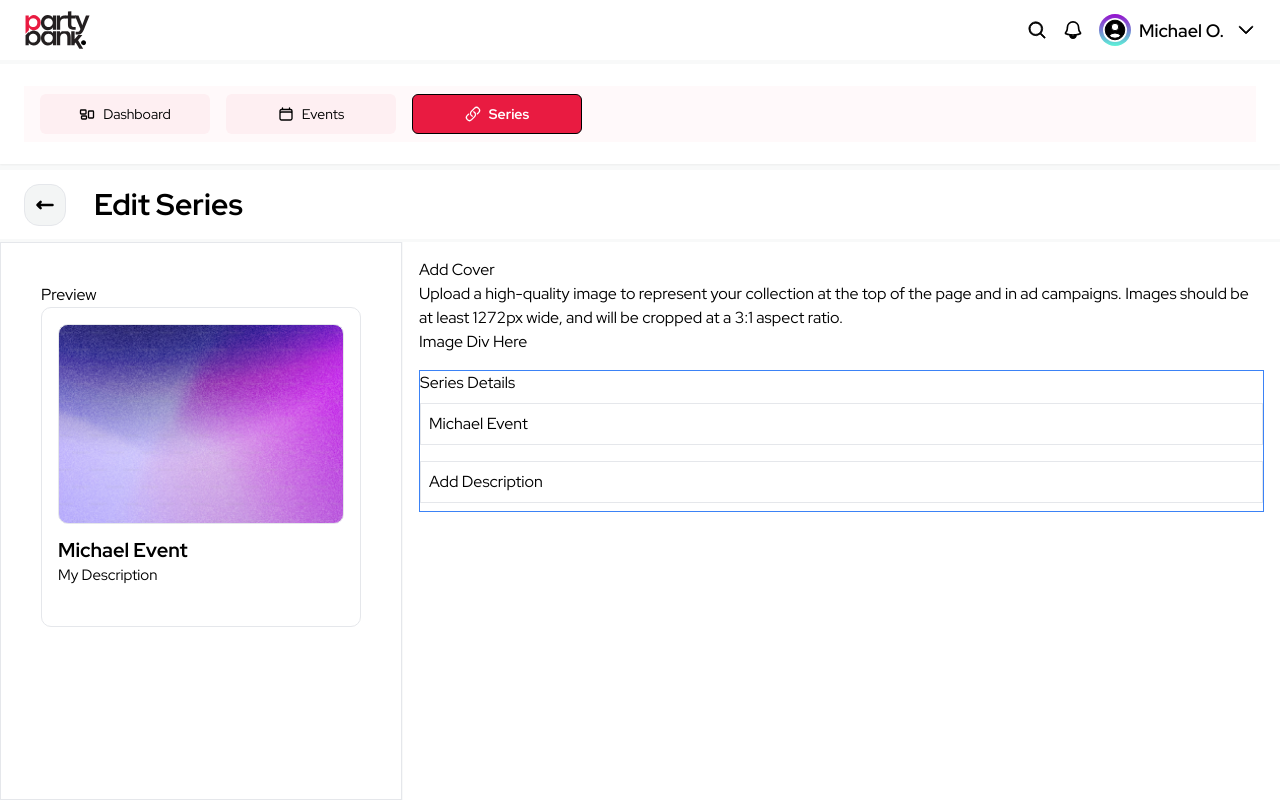
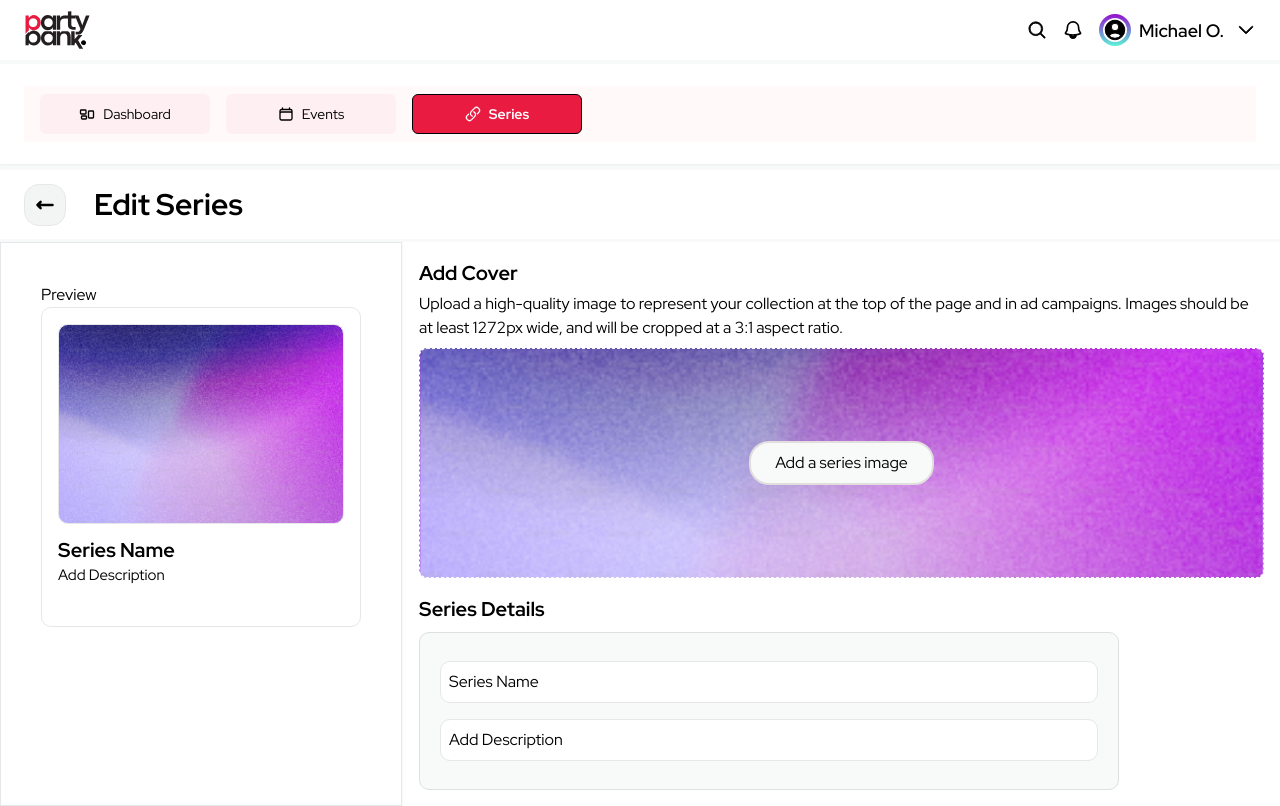
Before and after one commit to dejmartins/partybank-organizer, a Next.js app: page /dashboard/series/1/edit in a window 1280 px wide. Built offline with nearby package versions, Linux system fonts and the light colour scheme.

Commit message:
edit-series: drag series image

```diff
--- a/app/dashboard/series/[id]/edit/page.tsx
+++ b/app/dashboard/series/[id]/edit/page.tsx
@@ -1,7 +1,55 @@
+'use client'
+
+import { useState } from 'react';
 import { BackButton } from "@/app/ui/series/buttons";
 
 export default function Page() {
-    const backgroundImageUrl = '/defaultImage.png';
+    const [selectedImage, setSelectedImage] = useState('/defaultImage.png');
+    const [backgroundPosition, setBackgroundPosition] = useState({ x: 50, y: 50 });
+    const [seriesName, setSeriesName] = useState('Series Name');
+    const [seriesDescription, setSeriesDescription] = useState('Add Description');
+
+    const handleImageChange = (event: any) => {
+        const file = event.target.files[0];
+        if (file) {
+            const imageUrl = URL.createObjectURL(file);
+            setSelectedImage(imageUrl);
+        }
+    };
+
+    const handleDrag = (event: any) => {
+        let isDragging = false;
+        let startX = 0, startY = 0, initialX = 0, initialY = 0;
+
+        const onMouseDown = (e: any) => {
+            isDragging = true;
+            startX = e.clientX;
+            startY = e.clientY;
+            initialX = backgroundPosition.x;
+            initialY = backgroundPosition.y;
+            window.addEventListener('mousemove', onMouseMove);
+            window.addEventListener('mouseup', onMouseUp);
+        };
+
+        const onMouseMove = (e: any) => {
+            if (isDragging) {
+                const deltaX = e.clientX - startX;
+                const deltaY = e.clientY - startY;
+                setBackgroundPosition({
+                    x: Math.max(Math.min(initialX + deltaX, 100), 0),
+                    y: Math.max(Math.min(initialY + deltaY, 100), 0),
+                });
+            }
+        };
+
+        const onMouseUp = () => {
+            isDragging = false;
+            window.removeEventListener('mousemove', onMouseMove);
+            window.removeEventListener('mouseup', onMouseUp);
+        };
+
+        event.currentTarget.addEventListener('mousedown', onMouseDown);
+    };
 
     return (
         <div className="flex flex-col min-h-[calc(100vh-170px)] border-[var(--pb-c-soft-grey)]">
@@ -17,34 +65,65 @@ export default function Page() {
             </div>
 
             <div className="flex flex-grow overflow-hidden">
+
                 <div className="border p-10 flex-grow flex flex-col hidden md:block">
                     <h3>Preview</h3>
                     <div className="border flex flex-col p-4 h-[320px] w-[320px] rounded-[10px]">
                         <div className="h-[200px] border bg-cover bg-center rounded-[10px] overflow-hidden"
                             style={{
-                                backgroundImage: `url("${backgroundImageUrl}")`,
+                                backgroundImage: `url("${selectedImage}")`,
+                                backgroundPosition: `${backgroundPosition.x}% ${backgroundPosition.y}%`
                             }}
                         >
                         </div>
                         <div className="flex items-center justify-between pt-3 relative">
                             <div className="mr-12">
-                                <h4 className="text-xl font-bold line-clamp-1">Michael Event</h4>
-                                <p className="text-[15px] line-clamp-2">My Description</p>
+                                <h4 className="text-xl font-bold line-clamp-1">{seriesName}</h4>
+                                <p className="text-[15px] line-clamp-2">{seriesDescription}</p>
                             </div>
                         </div>
                     </div>
                 </div>
 
                 <div className="border-0 md:border-l border-[var(--pb-c-soft-grey)] flex-grow overflow-y-auto p-4 max-h-[calc(100vh-170px)]">
-                    <h2>Add Cover</h2>
-                    <p>Upload a high-quality image to represent your collection at the top of the page and in ad campaigns. Images should be at least 1272px wide, and will be cropped at a 3:1 aspect ratio.</p>
-                    <p>Image Div Here</p>
+                    <h2 className='font-[700] text-[20px] mb-1'>Add Cover</h2>
+                    <p className='mb-2'>Upload a high-quality image to represent your collection at the top of the page and in ad campaigns. Images should be at least 1272px wide, and will be cropped at a 3:1 aspect ratio.</p>
 
-                    <div className="border border-blue-500 mt-4">
-                        <h2>Series Details</h2>
-                        <div>
-                            <input value={'Michael Event'} className="border w-full p-2 my-2" />
-                            <input value={'Add Description'} className="border w-full p-2 my-2" />
+                    <div
+                        className="relative border border-dashed border-[var(--pb-c-soft-grey)] rounded-lg h-[230px] flex items-center justify-center bg-cover bg-center cursor-grab"
+                        style={{
+                            backgroundImage: `url("${selectedImage}")`,
+                            backgroundPosition: `${backgroundPosition.x}% ${backgroundPosition.y}%`
+                        }}
+                        onMouseDown={handleDrag}
+                    >
+                        <input
+                            type="file"
+                            accept="image/*"
+                            className="absolute inset-0 opacity-0 cursor-pointer"
+                            onChange={handleImageChange}
+                        />
+                        <button
+                            className="bg-[#F8F9F9] border-2 border-[#E2DEDE] text-black px-6 py-2 rounded-[20px]"
+                        >
+                            Add a series image
+                        </button>
+                    </div>
+
+                    <div className="mt-4 w-full md:w-[700px]">
+                        <h2 className='font-[700] text-[20px] mb-2'>Series Details</h2>
+                        <div className='border border-[#DDE0E3] p-5 rounded-[10px] bg-[#F8F9F9]'>
+                            <input
+                                value={seriesName}
+                                onChange={(e) => setSeriesName(e.target.value)}
+                                className="border w-full p-2 my-2 rounded-[10px] outline-0 focus:outline-2 focus:outline-[#080D18]"
+                            />
+
+                            <input
+                                value={seriesDescription}
+                                onChange={(e) => setSeriesDescription(e.target.value)}
+                                className="border w-full p-2 my-2 rounded-[10px] outline-0 focus:outline-2 focus:outline-[#080D18]"
+                            />
                         </div>
                     </div>
                 </div>
```
